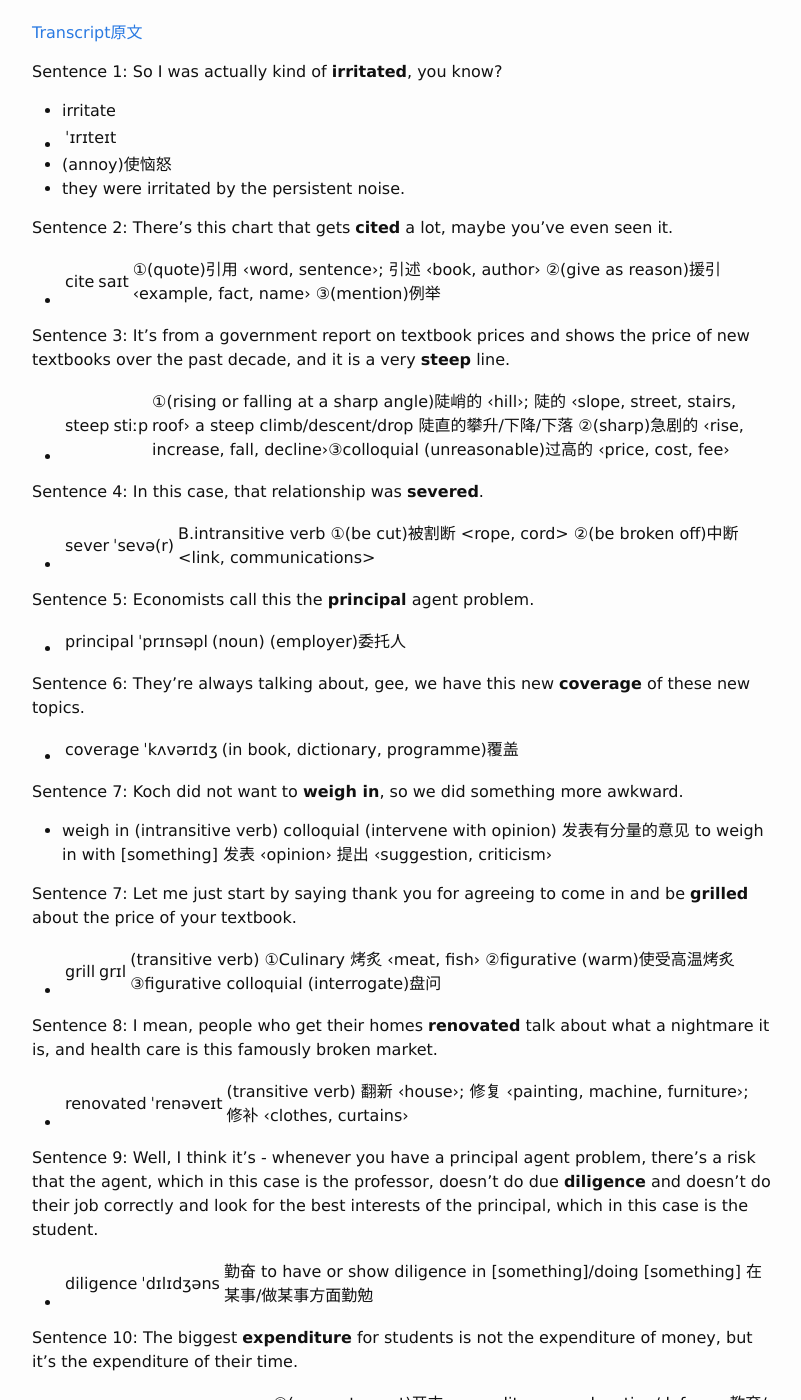
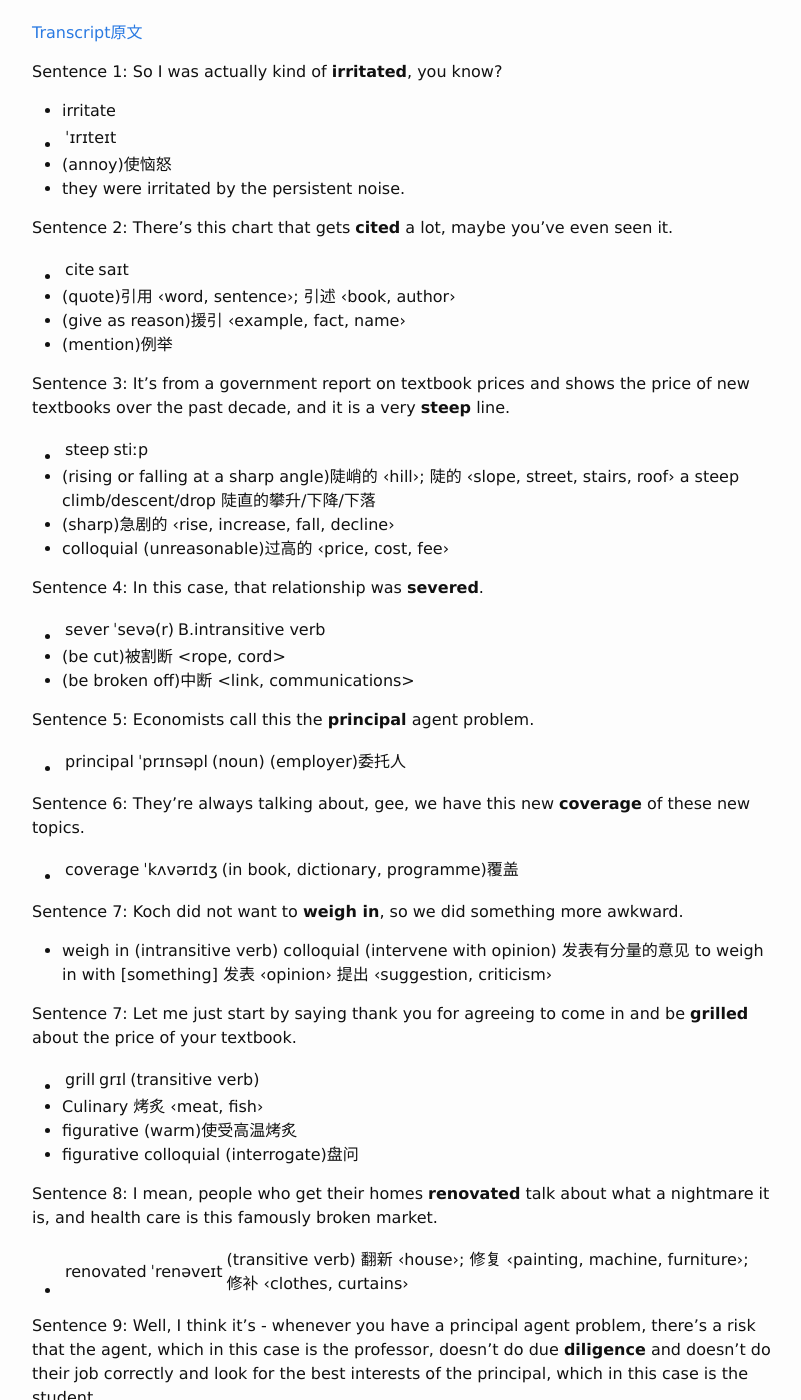
Before and after one commit to idaisy/idaisy.github.io, a Jekyll site: the page built from _posts/2016-09-21-planet-money-e573.md, in a window 1280 px wide and 1400 px high, scrolled down 205 px. Shown: the whole window, without its empty margins (238-1039 px from the left). Built offline with Jekyll 4.4.1, drawn with Linux system fonts in a browser that asks for light colours; comment, search, counter and statistics services are not loaded; some of the changed text lies outside the part shown.

Commit message:
Thu Sep 22 12:37:50 HKT 2016

```diff
--- a/_posts/2016-09-21-planet-money-e573.md
+++ b/_posts/2016-09-21-planet-money-e573.md
@@ -15,15 +15,23 @@ Sentence 1: So I was actually kind of **irritated**, you know?
 
 Sentence 2: There's this chart that gets **cited** a lot, maybe you've even seen it.
 
-- cite |saɪt| ①(quote)引用 ‹word, sentence›; 引述 ‹book, author› ②(give as reason)援引 ‹example, fact, name› ③(mention)例举
+- cite |saɪt|
+- (quote)引用 ‹word, sentence›; 引述 ‹book, author›
+- (give as reason)援引 ‹example, fact, name›
+- (mention)例举
 
 Sentence 3: It's from a government report on textbook prices and shows the price of new textbooks over the past decade, and it is a very **steep** line.
 
--  steep |stiːp| ①(rising or falling at a sharp angle)陡峭的 ‹hill›; 陡的 ‹slope, street, stairs, roof› a steep climb/descent/drop   陡直的攀升/下降/下落 ②(sharp)急剧的 ‹rise, increase, fall, decline›③colloquial (unreasonable)过高的 ‹price, cost, fee›
+-  steep |stiːp|
+- (rising or falling at a sharp angle)陡峭的 ‹hill›; 陡的 ‹slope, street, stairs, roof› a steep climb/descent/drop   陡直的攀升/下降/下落
+- (sharp)急剧的 ‹rise, increase, fall, decline›
+- colloquial (unreasonable)过高的 ‹price, cost, fee›
 
 Sentence 4: In this case, that relationship was **severed**.
 
-- sever |ˈsevə(r)| B.intransitive verb ①(be cut)被割断 <rope, cord> ②(be broken off)中断 <link, communications>
+- sever |ˈsevə(r)| B.intransitive verb
+- (be cut)被割断 <rope, cord>
+- (be broken off)中断 <link, communications>
 
 Sentence 5:  Economists call this the **principal** agent problem.
 
@@ -39,7 +47,10 @@ Sentence 7: Koch did not want to **weigh in**, so we did something more awkward.
 
 Sentence 7: Let me just start by saying thank you for agreeing to come in and be **grilled** about the price of your textbook.
 
-- grill |grɪl| (transitive verb) ①Culinary 烤炙 ‹meat, fish› ②figurative (warm)使受高温烤炙 ③figurative colloquial (interrogate)盘问
+- grill |grɪl| (transitive verb)
+- Culinary 烤炙 ‹meat, fish›
+- figurative (warm)使受高温烤炙
+- figurative colloquial (interrogate)盘问
 
 Sentence 8: I mean, people who get their homes **renovated** talk about what a nightmare it is, and health care is this famously broken market.
 
@@ -51,7 +62,10 @@ Sentence 9: Well, I think it's - whenever you have a principal agent problem, th
 
 Sentence 10: The biggest **expenditure** for students is not the expenditure of money, but it's the expenditure of their time.
 
-- expenditure |ɪkˈspendɪtʃə(r)| ①(amount spent)开支 expenditure on education/defence 教育/国防经费  ②(in bookkeeping)支出额 ③(act)(of spending)花费 (of materials)消耗  (of resources, energy, time)耗费
+- expenditure |ɪkˈspendɪtʃə(r)|
+- (amount spent)开支 expenditure on education/defence 教育/国防经费
+- (in bookkeeping)支出额
+- (act)(of spending)花费 (of materials)消耗  (of resources, energy, time)耗费
 
 
 Sentence 11: So if somebody comes in and says I have a book that's - it's not as good, but it's going to save your students $30, I'm going to say given that they're going to spend 40, 50, 60, 70 hours reading this book over the course of a semester, am I really going to **skimp** on a textbook to get something that's **inferior**?
```
Also changed, not shown: other parts of _posts/2016-09-21-planet-money-e573.md (+9 -3 lines).
